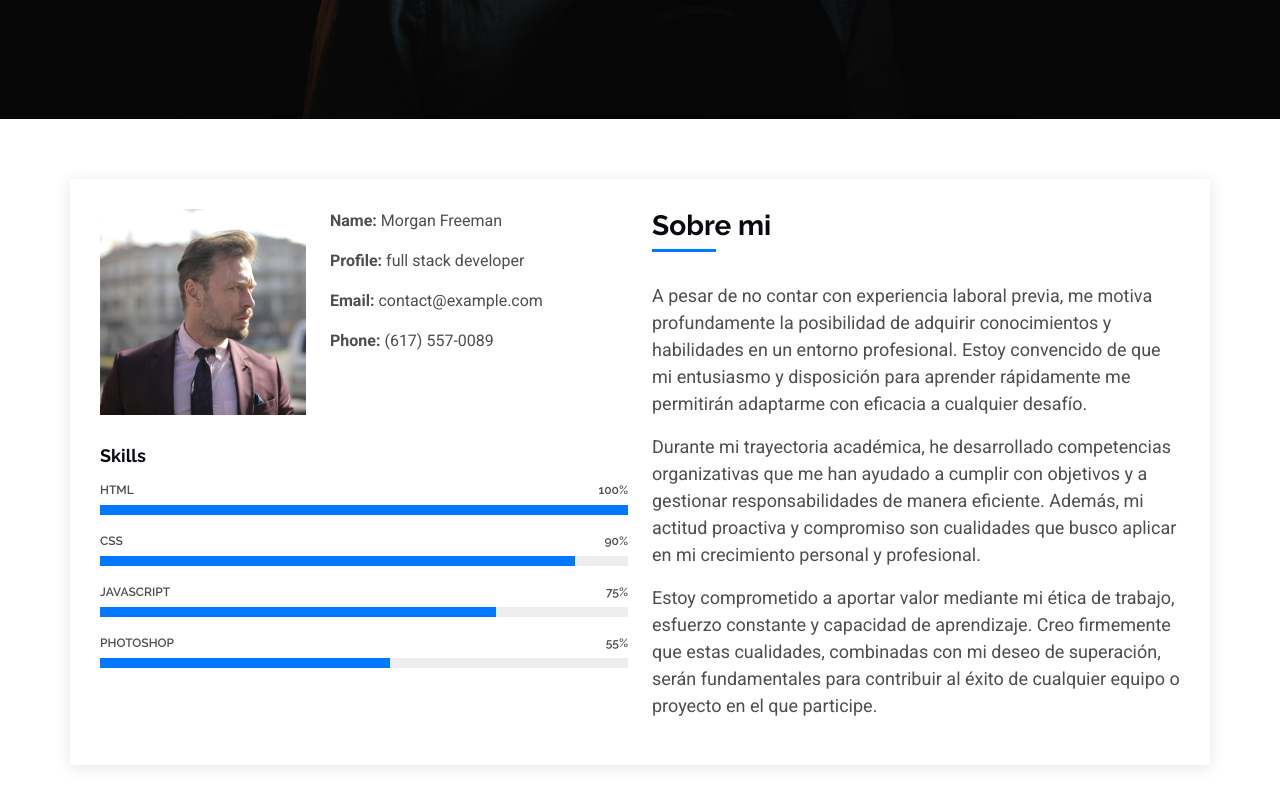
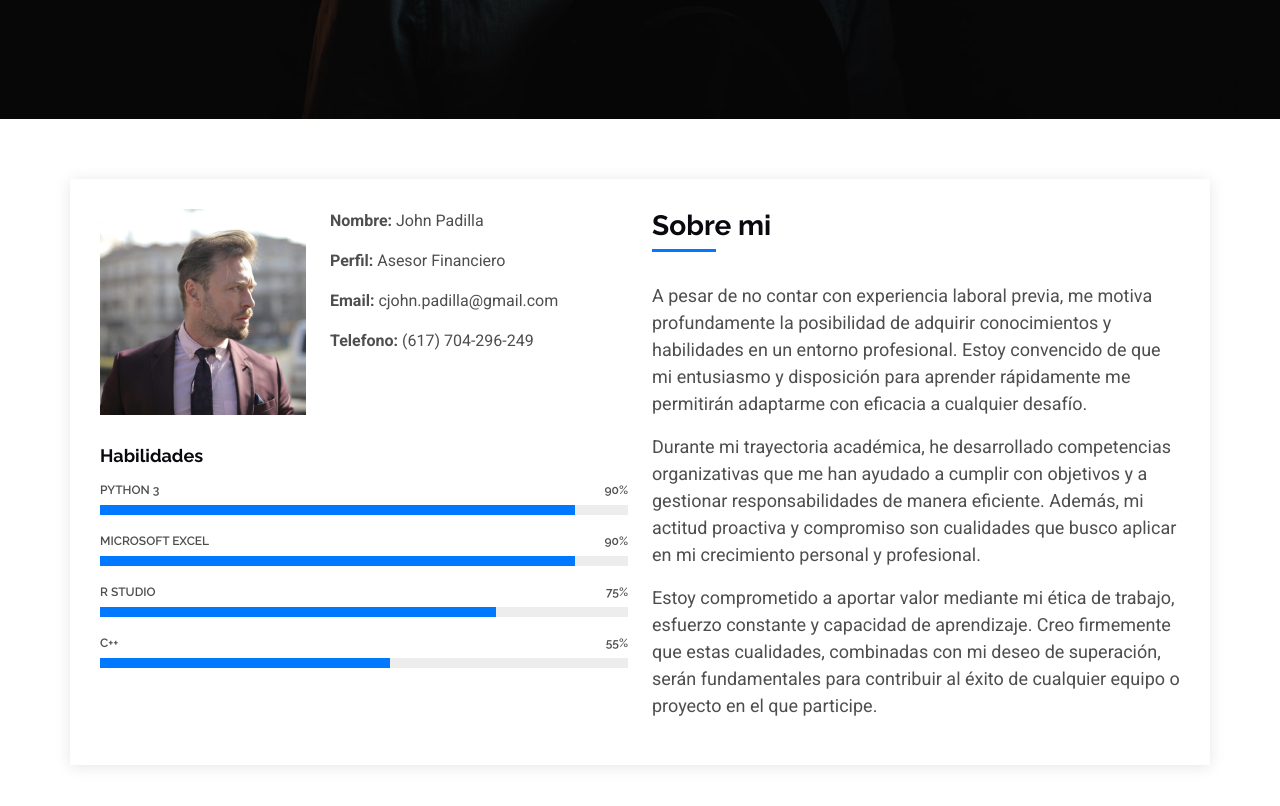
Before and after one commit to JPadilla108/Pagina-Web-Resumen, a plain HTML site: page index.html in a window 1280 px wide. Shown: the part 682-1488 px from the top of the page. Drawn offline with Linux system fonts and the light colour scheme.

Commit message:
Update index.html

```diff
--- a/index.html
+++ b/index.html
@@ -105,40 +105,40 @@
                 <img src="assets/img/profile-img.jpg" class="img-fluid" alt="">
               </div>
               <div class="col-lg-7 about-info">
-                <p><strong>Name: </strong> <span>Morgan Freeman</span></p>
-                <p><strong>Profile: </strong> <span>full stack developer</span></p>
-                <p><strong>Email: </strong> <span>contact@example.com</span></p>
-                <p><strong>Phone: </strong> <span>(617) 557-0089</span></p>
+                <p><strong>Nombre: </strong> <span>John Padilla</span></p>
+                <p><strong>Perfil: </strong> <span>Asesor Financiero</span></p>
+                <p><strong>Email: </strong> <span>cjohn.padilla@gmail.com</span></p>
+                <p><strong>Telefono: </strong> <span>(617) 704-296-249</span></p>
               </div>
             </div>
 
             <div class="skills-content skills-animation">
 
-              <h5>Skills</h5>
+              <h5>Habilidades</h5>
 
               <div class="progress">
-                <span class="skill"><span>HTML</span> <i class="val">100%</i></span>
-                <div class="progress-bar-wrap">
-                  <div class="progress-bar" role="progressbar" aria-valuenow="100" aria-valuemin="0" aria-valuemax="100"></div>
-                </div>
-              </div><!-- End Skills Item -->
-
-              <div class="progress">
-                <span class="skill"><span>CSS</span> <i class="val">90%</i></span>
+                <span class="skill"><span>PYTHON 3</span> <i class="val">90%</i></span>
                 <div class="progress-bar-wrap">
                   <div class="progress-bar" role="progressbar" aria-valuenow="90" aria-valuemin="0" aria-valuemax="100"></div>
                 </div>
               </div><!-- End Skills Item -->
 
               <div class="progress">
-                <span class="skill"><span>JavaScript</span> <i class="val">75%</i></span>
+                <span class="skill"><span>MICROSOFT EXCEL</span> <i class="val">90%</i></span>
+                <div class="progress-bar-wrap">
+                  <div class="progress-bar" role="progressbar" aria-valuenow="90" aria-valuemin="0" aria-valuemax="100"></div>
+                </div>
+              </div><!-- End Skills Item -->
+
+              <div class="progress">
+                <span class="skill"><span>R STUDIO</span> <i class="val">75%</i></span>
                 <div class="progress-bar-wrap">
                   <div class="progress-bar" role="progressbar" aria-valuenow="75" aria-valuemin="0" aria-valuemax="100"></div>
                 </div>
               </div><!-- End Skills Item -->
 
               <div class="progress">
-                <span class="skill"><span>Photoshop</span> <i class="val">55%</i></span>
+                <span class="skill"><span>C++</span> <i class="val">55%</i></span>
                 <div class="progress-bar-wrap">
                   <div class="progress-bar" role="progressbar" aria-valuenow="55" aria-valuemin="0" aria-valuemax="100"></div>
                 </div>
```
